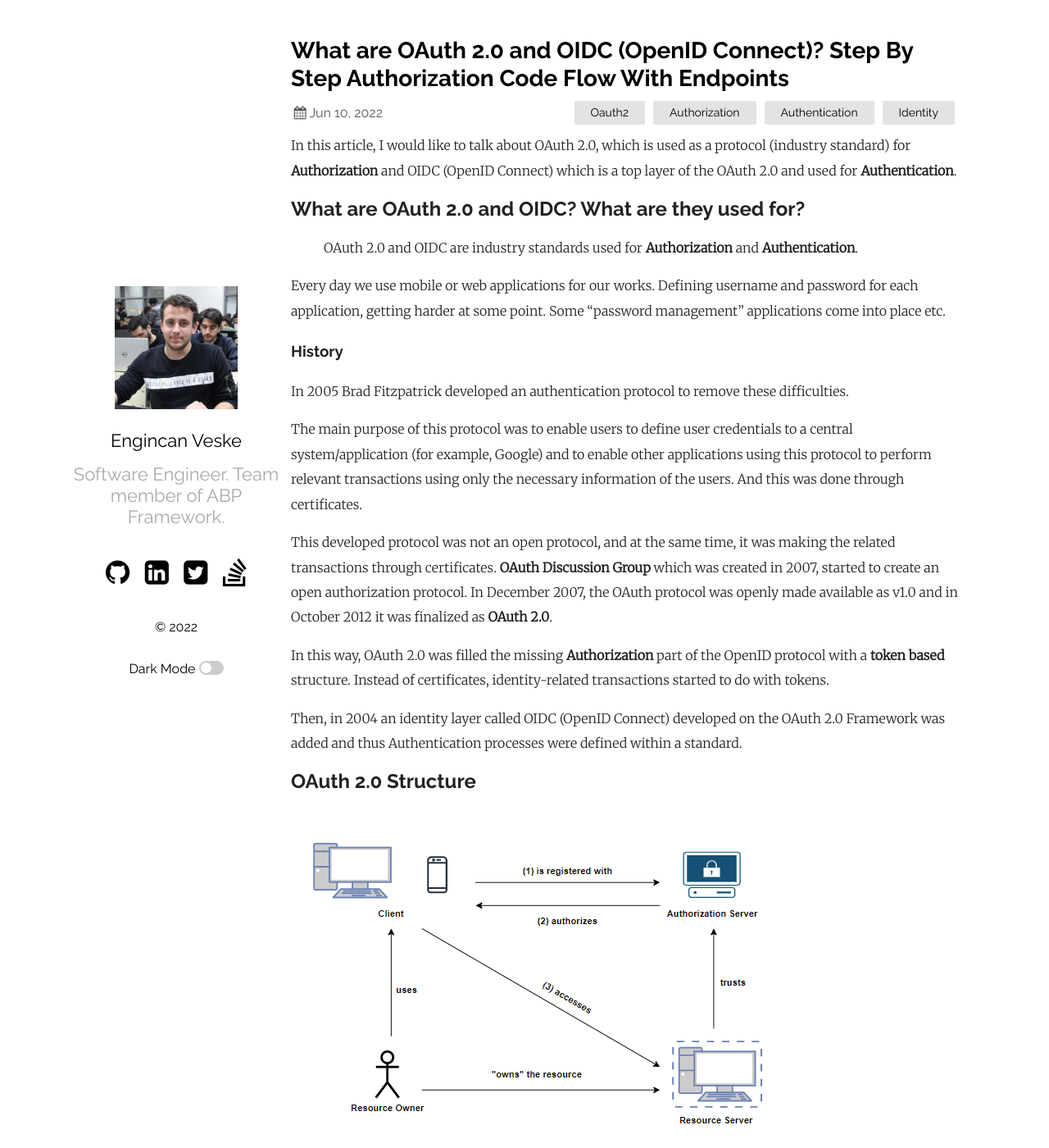
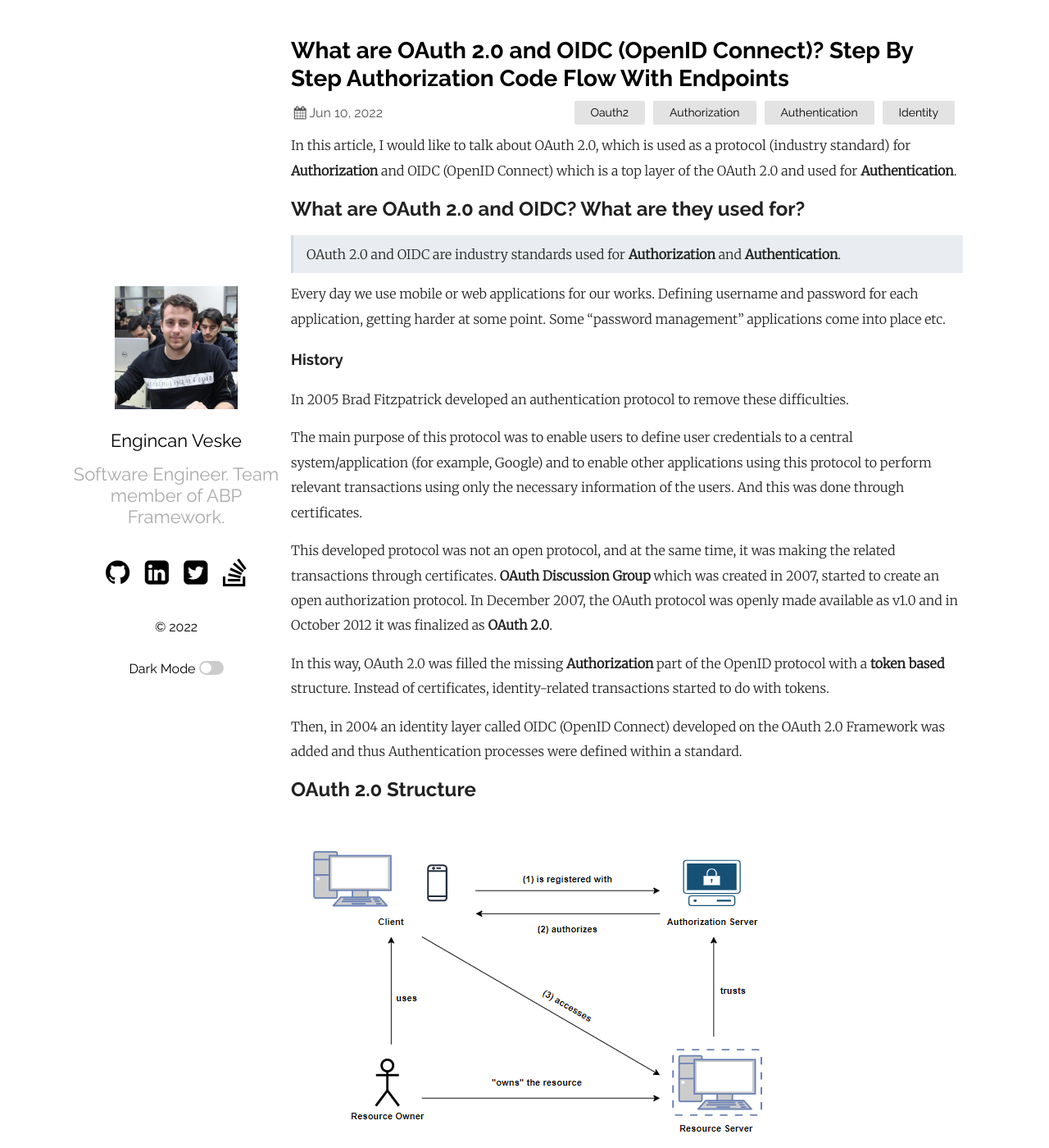
Before and after one commit to EngincanV/EngincanV.github.io, a Jekyll site: the page built from _posts/2022-06-11-what-are-oauth-and oidc-step-by-step-authorization-code-flow-with-examples.md, in a window 1280 px wide and 1400 px high. Shown: the whole window at 82% size. Built offline with Jekyll 4.4.1, drawn with Linux system fonts in a browser that asks for light colours.

Commit message:
Improve blockquote styling

```diff
--- a/assets/css/style.scss
+++ b/assets/css/style.scss
@@ -11,3 +11,17 @@
   @import "toggle";
   @import "dark";
 {%- endif -%}
+
+blockquote {
+  border-left: 3px solid #d2dbe4;
+  background-color: #e9edf1;
+  padding: 0.5rem 1rem !important;
+  margin-block-start: 0;
+  margin-block-end: 0;
+  margin-inline-start: 0;
+  margin-inline-end: 0;
+
+  p {
+    margin: auto !important;
+  }
+}
```
